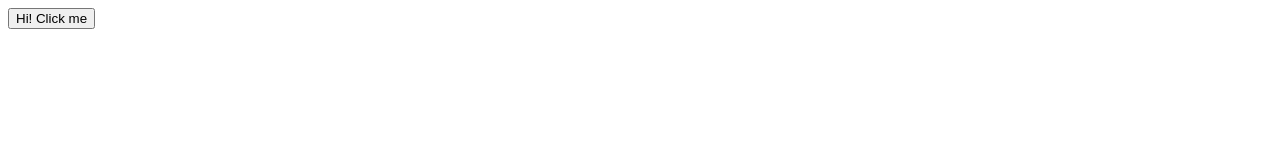
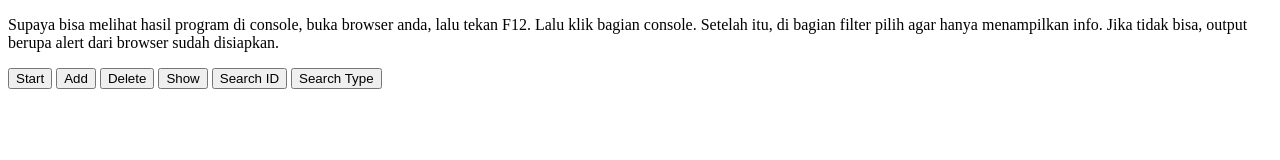
Before and after one commit to magmaflood28/CodemiTest1, a plain HTML site: page index.html in a window 1280 px wide. Drawn offline with Linux system fonts and the light colour scheme.

Commit message:
Update index.html
Update besar

```diff
--- a/index.html
+++ b/index.html
@@ -1,5 +1,34 @@
+<!DOCTYPE html>
+<script src="script.js"></script>
+<body>
+  <p>
+    Supaya bisa melihat hasil program di console, buka browser anda, lalu tekan F12.
+    Lalu klik bagian console. Setelah itu, di bagian filter pilih agar hanya menampilkan info.
+    Jika tidak bisa, output berupa alert dari browser sudah disiapkan.
+  </p>
 <div class="d-flex h-100">
-  <button class="btn btn-warning m-auto" id="myButton">
-    Hi! Click me
+  <button id="init" class="btn btn-warning m-auto">
+    Start
+  </button>
+
+  <button id="add" class="btn btn-warning m-auto">
+    Add
+  </button>
+
+  <button id="leave" class="btn btn-warning m-auto">
+    Delete
+  </button>
+
+  <button id="show" class="btn btn-warning m-auto">
+    Show
+  </button>
+
+  <button id="searchId" class="btn btn-warning m-auto">
+    Search ID
+  </button>
+
+  <button id="searchType" class="btn btn-warning m-auto">
+    Search Type
   </button>
 </div>
+<body
```
